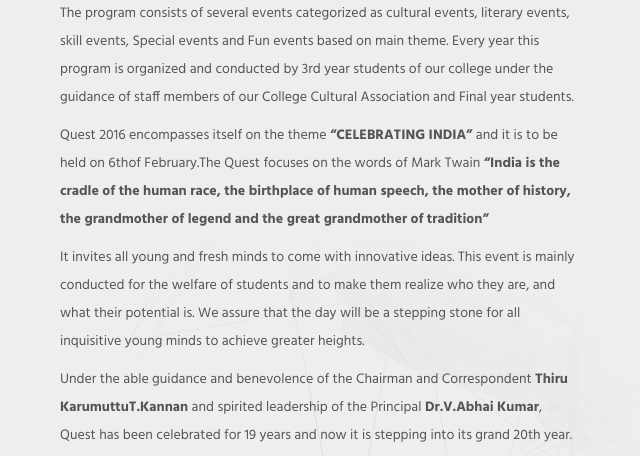
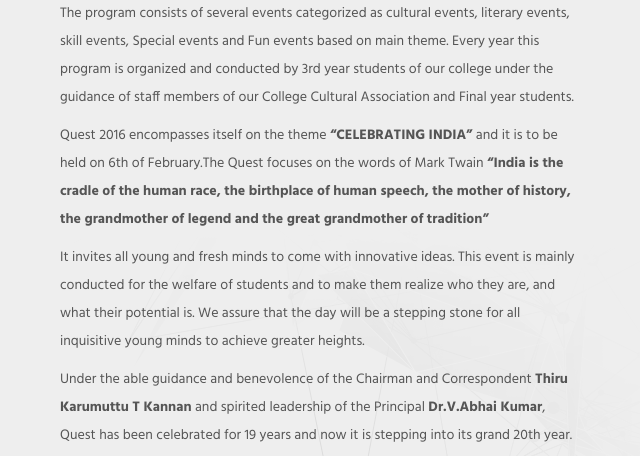
Before and after one commit to SudharsanRama/quest, a plain HTML site: page index.html in a window 1280 px wide. Shown: the part 1292-1748 px from the top of the page, 640-1280 px from the left. Drawn offline with Linux system fonts and the light colour scheme; files whose address does not match are found by name.

Commit message:
Update index.html

```diff
--- a/index.html
+++ b/index.html
@@ -793,9 +793,9 @@
 								<p>Quest was proposed in the year 1997 to mark the 50th year of our independence. Quest prolongs to augment values and cognizance to the youth through various themes such as</p>
 								<p><strong>“Patriotism, Environmental awareness, Vision 2020, Water and Energy Conservation, Innovation , Smart Madurai, Village: yesterday, today, tomorrow, Clean India...”</strong></p>
 								<p>The program consists of several events categorized as cultural events, literary events, skill events, Special events and Fun events based on main theme. Every year this program is organized and conducted by 3rd year students of our college under the guidance of staff members of our College Cultural Association and Final year students.</p>
-								<p>Quest 2016 encompasses itself on the theme <strong>“CELEBRATING INDIA”</strong> and it is to be held on  6thof February.The Quest focuses on the words of Mark Twain <strong>“India is the cradle of the human race, the birthplace of human speech, the mother of history, the grandmother of legend and the great grandmother of tradition”</strong></p>
+								<p>Quest 2016 encompasses itself on the theme <strong>“CELEBRATING INDIA”</strong> and it is to be held on  6th of February.The Quest focuses on the words of Mark Twain <strong>“India is the cradle of the human race, the birthplace of human speech, the mother of history, the grandmother of legend and the great grandmother of tradition”</strong></p>
 								<p>It invites all young and fresh minds to come with innovative ideas. This event is mainly conducted for the welfare of students and to make them realize who they are, and what their potential is. We assure that the day will be a stepping stone for all inquisitive young minds to achieve greater heights.</p>
-								<p>Under the able guidance and benevolence of the Chairman and Correspondent <strong>Thiru KarumuttuT.Kannan</strong> and spirited leadership of the Principal <strong>Dr.V.Abhai Kumar</strong>, Quest has been celebrated for 19 years and now it is stepping into its grand 20th year.</p>
+								<p>Under the able guidance and benevolence of the Chairman and Correspondent <strong>Thiru Karumuttu T Kannan</strong> and spirited leadership of the Principal <strong>Dr.V.Abhai Kumar</strong>, Quest has been celebrated for 19 years and now it is stepping into its grand 20th year.</p>
 								<p><strong>TCE</strong>, <i>where quality and ethics matters</i> is a GATEWAY for aspiring students to excel in their academics and a platform to explode their creativity, talents etc., QUEST 2K16 provides a platform for sharing their ideas for <strong>“CELEBRATING INDIA”</strong>.</p>
 							</div>
 
```
